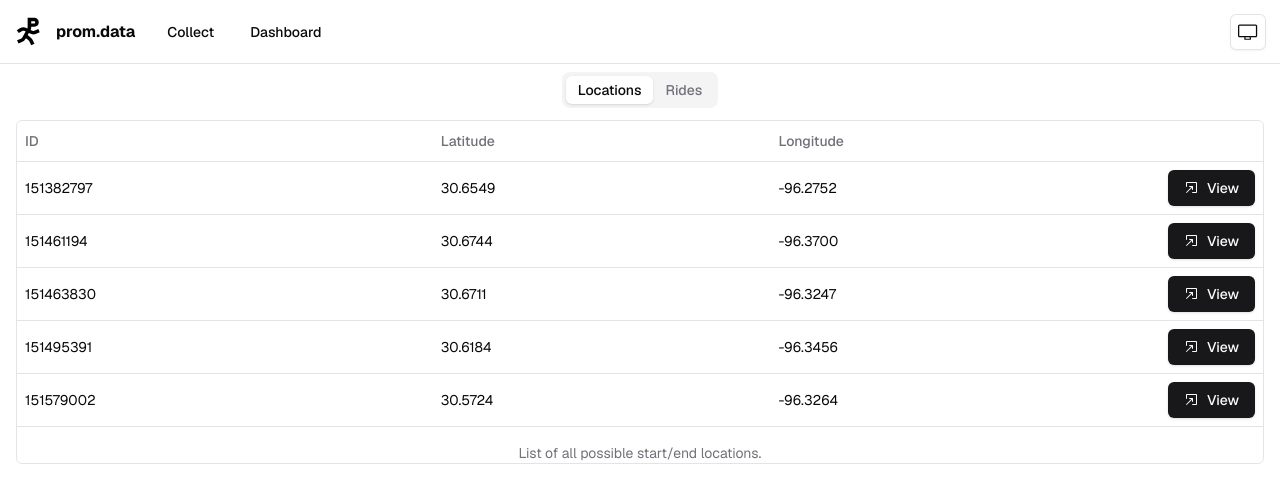
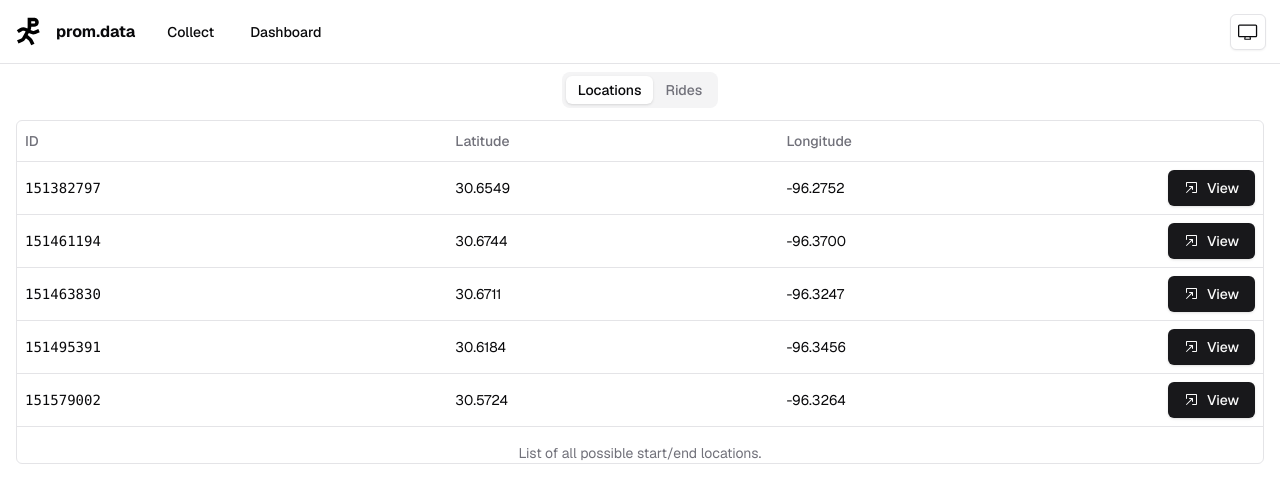
Before and after one commit to jamsterwes/uber-data-collection, a Next.js app: page /dashboard in a window 1280 px wide. Shown: the top 502 px of the page. Built offline with nearby package versions, Linux system fonts and the light colour scheme.

Commit message:
made the IDs monospace

```diff
--- a/app/dashboard/page.tsx
+++ b/app/dashboard/page.tsx
@@ -35,7 +35,7 @@ export default async function Dashboard() {
                             const url = `https://www.google.com/maps/search/${location.latitude.toFixed(6)},+${location.longitude.toFixed(6)}`
 
                             return <TableRow key={location.id}>
-                                <TableCell>{location.id.toString()}</TableCell>
+                                <TableCell className="font-mono">{location.id.toString()}</TableCell>
                                 <TableCell>{location.latitude.toFixed(4)}</TableCell>
                                 <TableCell>{location.longitude.toFixed(4)}</TableCell>
                                 <TableCell>
```
